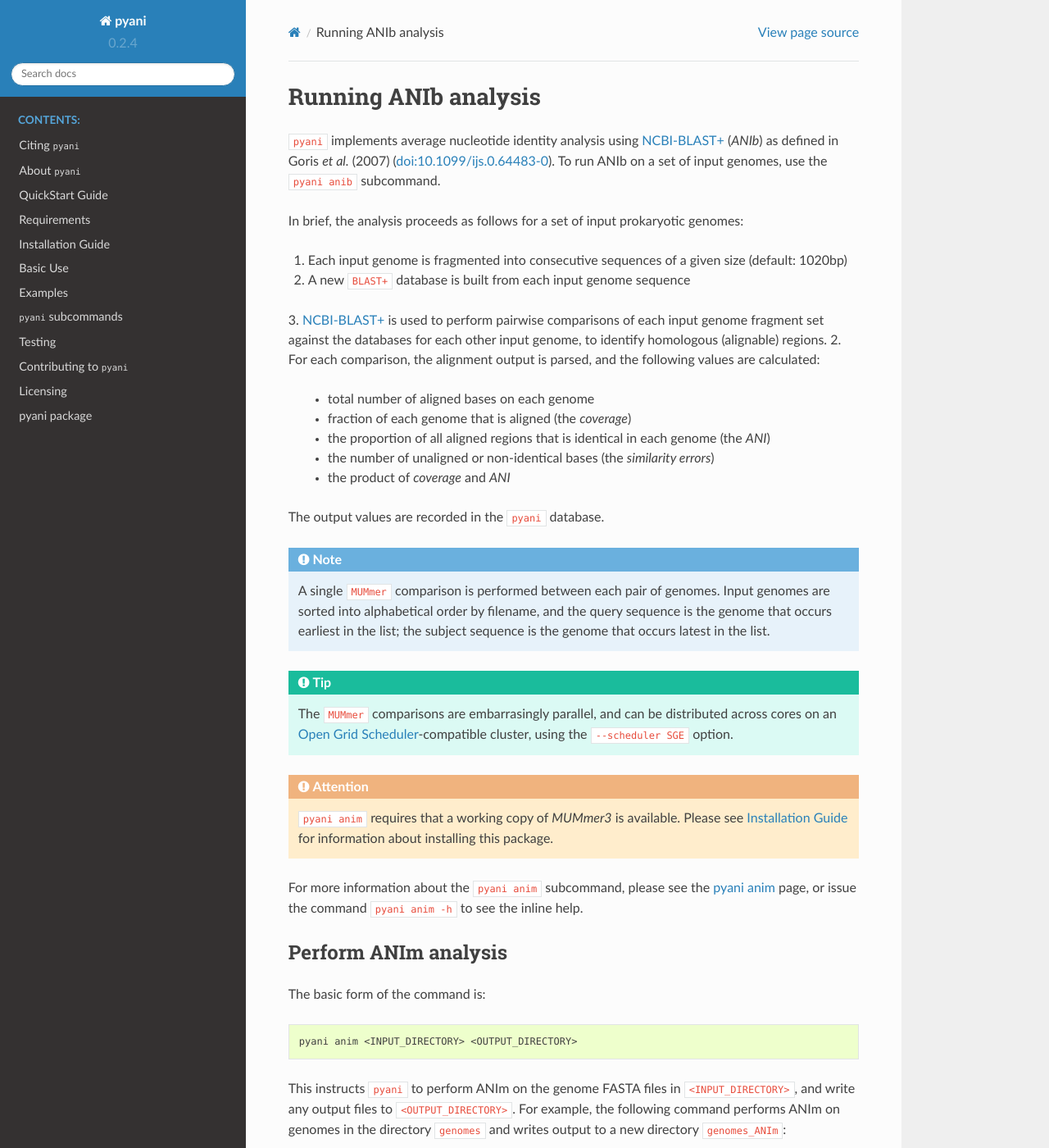
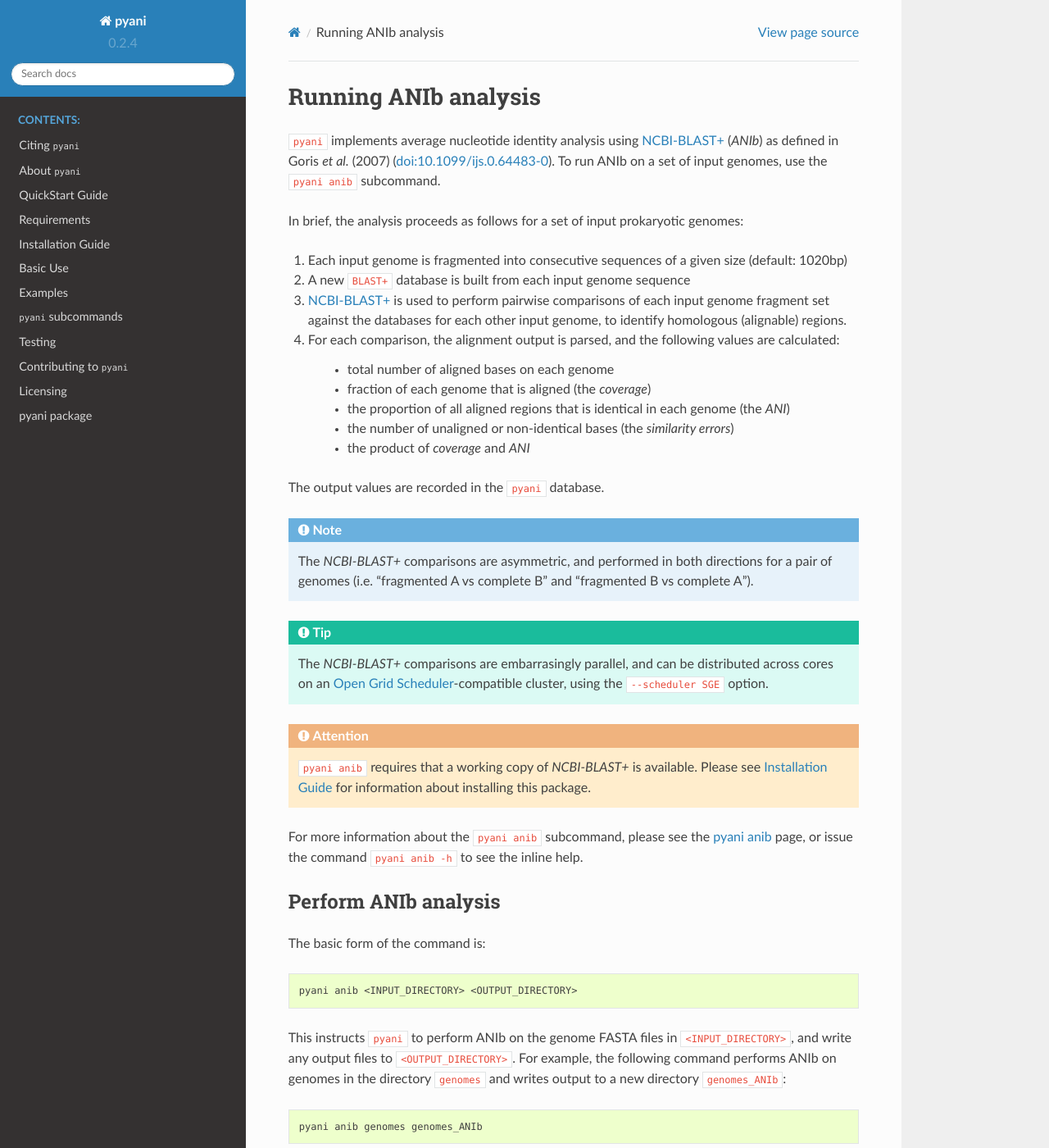
Before and after one commit to widdowquinn/pyani, a Sphinx documentation site: the page built from docs/run_anib.rst, in a window 1280 px wide and 1400 px high. Shown: the whole window at 82% size. Built offline with Sphinx 7.4.7 and the Read the Docs theme 2.0.0, drawn with Linux system fonts in a browser that asks for light colours.

Commit message:
fix syntax error in ANIb docs

```diff
--- a/docs/run_anib.rst
+++ b/docs/run_anib.rst
@@ -11,7 +11,7 @@ In brief, the analysis proceeds as follows for a set of input prokaryotic genome
 1. Each input genome is fragmented into consecutive sequences of a given size (default: 1020bp)
 2. A new ``BLAST+`` database is built from each input genome sequence
 3. `NCBI-BLAST+`_ is used to perform pairwise comparisons of each input genome fragment set against the databases for each other input genome, to identify homologous (alignable) regions.
-2. For each comparison, the alignment output is parsed, and the following values are calculated:
+4. For each comparison, the alignment output is parsed, and the following values are calculated:
 
     - total number of aligned bases on each genome
     - fraction of each genome that is aligned (the *coverage*)
@@ -22,31 +22,31 @@ In brief, the analysis proceeds as follows for a set of input prokaryotic genome
 The output values are recorded in the ``pyani`` database.
 
 .. NOTE::
-    A single ``MUMmer`` comparison is performed between each pair of genomes. Input genomes are sorted into alphabetical order by filename, and the query sequence is the genome that occurs earliest in the list; the subject sequence is the genome that occurs latest in the list.
+    The `NCBI-BLAST+` comparisons are asymmetric, and performed in both directions for a pair of genomes (i.e. "fragmented A vs complete B" and "fragmented B vs complete A").
 
 .. TIP::
-    The ``MUMmer`` comparisons are embarrasingly parallel, and can be distributed across cores on an `Open Grid Scheduler`_-compatible cluster, using the ``--scheduler SGE`` option.
+    The `NCBI-BLAST+` comparisons are embarrasingly parallel, and can be distributed across cores on an `Open Grid Scheduler`_-compatible cluster, using the ``--scheduler SGE`` option.
 
 .. ATTENTION::
-    ``pyani anim`` requires that a working copy of `MUMmer3` is available. Please see :ref:`pyani-installation` for information about installing this package.
+    ``pyani anib`` requires that a working copy of `NCBI-BLAST+` is available. Please see :ref:`pyani-installation` for information about installing this package.
 
-For more information about the ``pyani anim`` subcommand, please see the :ref:`pyani-subcmd-anim` page, or issue the command ``pyani anim -h`` to see the inline help.
+For more information about the ``pyani anib`` subcommand, please see the :ref:`pyani-subcmd-anib` page, or issue the command ``pyani anib -h`` to see the inline help.
 
 ---------------------
-Perform ANIm analysis
+Perform ANIb analysis
 ---------------------
 
 The basic form of the command is:
 
 .. code-block:: bash
 
-    pyani anim <INPUT_DIRECTORY> <OUTPUT_DIRECTORY>
+    pyani anib <INPUT_DIRECTORY> <OUTPUT_DIRECTORY>
 
-This instructs ``pyani`` to perform ANIm on the genome FASTA files in ``<INPUT_DIRECTORY>``, and write any output files to ``<OUTPUT_DIRECTORY>``. For example, the following command performs ANIm on genomes in the directory ``genomes`` and writes output to a new directory ``genomes_ANIm``:
+This instructs ``pyani`` to perform ANIb on the genome FASTA files in ``<INPUT_DIRECTORY>``, and write any output files to ``<OUTPUT_DIRECTORY>``. For example, the following command performs ANIb on genomes in the directory ``genomes`` and writes output to a new directory ``genomes_ANIb``:
 
 .. code-block:: bash
 
-    pyani anim genomes genomes_ANIm
+    pyani anib genomes genomes_ANIb
 
 .. NOTE::
     While running, ``pyani anim`` will show progress bars unless these are disabled with the option ``--disable_tqdm``
```
